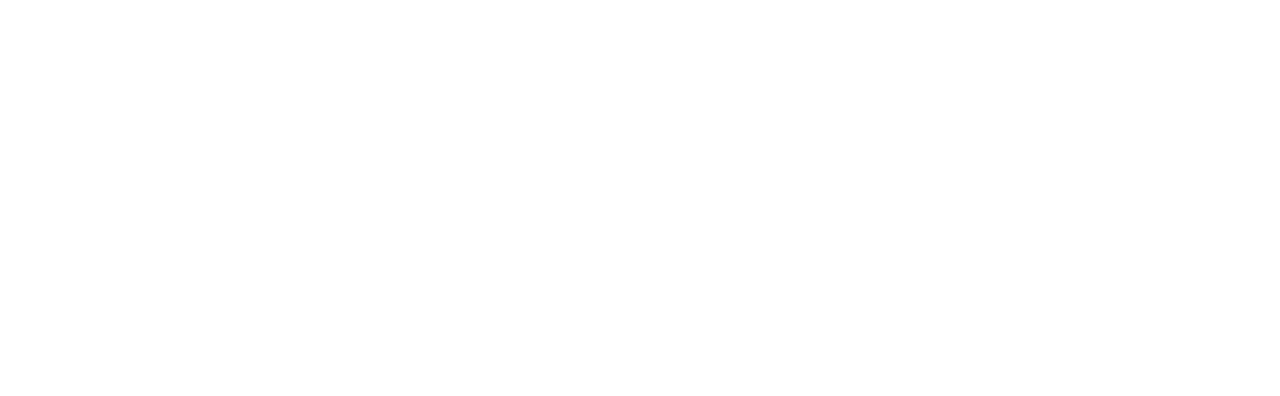
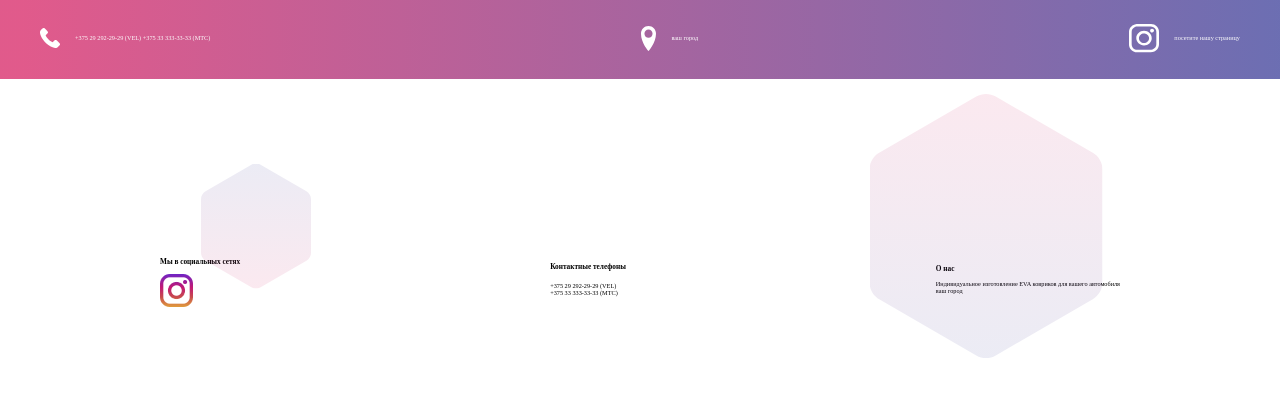
Before and after one commit to LilMama21/evarugs, a plain HTML site: page index.html in a window 1280 px wide. Drawn offline with Linux system fonts and the light colour scheme.

Commit message:
header and footer

```diff
--- /dev/null
+++ b/css/style.css
@@ -0,0 +1,97 @@
+html, body {
+    font-size: 62.5%;
+}
+
+img {
+    width: 100%;
+    height: 100%;
+    object-fit: contain;
+}
+
+ul {
+    padding-left: 0;
+}
+
+ul>li {
+    list-style-type: none;
+}
+
+.wrapper {
+    width: 120rem;
+    margin: 0 auto;
+}
+
+.header {
+    background: linear-gradient(269.91deg, rgba(46, 49, 146, 0.7) 0%, rgba(212, 20, 90, 0.7) 98.16%);
+    padding-top: 2.3rem;
+    padding-bottom: 2.6rem;
+    color: #fff ;
+}
+
+.header__wrap {
+    display: flex;
+    justify-content: space-between;
+    align-items: center;
+}
+
+.header__telephone-img {
+    width: 2rem;
+    height: 2rem;
+    margin-right: 1.5rem;
+}
+
+.header__maps-img {
+    width: 1.5rem;
+    height: 2.5rem;
+    margin-right: 1.5rem;
+}
+
+.header__inst-img {
+    width: 3rem;
+    height: 3rem;
+    margin-right: 1.5rem;
+}
+
+.header__telephone, .header__maps, .header__inst {
+    display: flex;
+    align-items: center;
+}
+
+.footer {
+    position: relative;
+}
+
+.footer__wrap {
+    display: flex;
+    justify-content: space-between;
+    align-items: center;
+    padding: 17.2rem 12rem 8.4rem 12rem;
+    /* padding: top right bottom left */
+}
+
+.footer__inst-img {
+    width: 3.3rem;
+    height: 3.3rem;
+}
+
+.foote__title {
+    margin-bottom: 1rem;
+}
+
+.footer__decor-1 {
+    position: absolute;
+    left: 20%;
+    top: 47%;
+    transform: translate(-50%, -50%);
+    width: 11rem;
+    height: 12.5rem;
+}
+
+.footer__decor-2 {
+    position: absolute;
+    left: 77%;
+    top: 47%;
+    transform: translate(-50%, -50%);
+    width: 23.3rem;
+    height: 26.4rem;
+}
--- a/index.html
+++ b/index.html
@@ -1,12 +1,74 @@
 <!DOCTYPE html>
-<html lang="en">
+<html lang="ru">
 <head>
     <meta charset="UTF-8">
     <meta http-equiv="X-UA-Compatible" content="IE=edge">
     <meta name="viewport" content="width=device-width, initial-scale=1.0">
-    <title>EVARUGS</title>
+    <title>Evarugs в твоем городе</title>
+    <link rel="stylesheet" href="css/normalize.css">
+    <link rel="stylesheet" href="css/style.css">
 </head>
 <body>
+    <header class="header">
+        <div class="wrapper">
+            <div class="header__wrap">
+                <div class="header__telephone">
+                    <div class="header__telephone-img">
+                        <img src="image/telephone.svg" alt="image: telephone">
+                    </div>
+                    <div class="header__telephone-text">
+                        <span>+375 29 292-29-29 (VEL)</span>
+                        <span>+375 33 333-33-33 (МТС)</span>
+                    </div>
+                </div>
+                <div class="header__maps">
+                    <div class="header__maps-img">
+                        <img src="image/maps.svg" alt="image: market-maps">
+                    </div>
+                    <span>ваш город</span>
+                </div>
+                <div class="header__inst">
+                    <div class="header__inst-img">
+                        <img src="image/inst.svg" alt="image: logo-inst">
+                    </div>
+                    <span>посетите нашу страницу</span>
+                </div>
+            </div>
+        </div>
 
+    </header>
+
+    <footer class="footer">
+        <div class="wrapper">
+            <div class="footer__wrap">
+                <div class="footer__inst">
+                    <h3 class="footer__title">Мы в социальных сетях</h3>
+                    <div class="footer__inst-img">
+                        <img src="image/inst.png" alt="image: logo-inst">
+                    </div>
+                </div>
+                <div class="footer__telephone">
+                    <h3 class="foote__title">Контактные телефоны</h3>
+                    <ul>
+                        <li>+375 29 292-29-29 (VEL)</li>
+                        <li>+375 33 333-33-33 (МТС)</li>
+                    </ul>
+                </div>
+                <div class="footer__adress">
+                    <h3 class="footer__title">О нас</h3>
+                    <ul>
+                        <li>Индивидуальное изготовление EVA ковриков для вашего автомобиля</li>
+                        <li>ваш город</li>
+                    </ul>
+                </div>
+            </div>
+            <div class="footer__decor-1">
+                <img src="image/Vector-small.svg" alt="image: star-small">
+            </div>
+            <div class="footer__decor-2">
+                <img src="image/Vector-big.svg" alt="image: star-big">
+            </div>
+        </div>
+    </footer>
 </body>
 </html>
```
Also changed, not shown: css/normalize.css (added), image/Vector-big.svg (added), image/Vector-small.svg (added), image/inst.png (added), image/inst.svg (added), image/maps.svg (added), image/telephone.svg (added), js/main.js (added).
